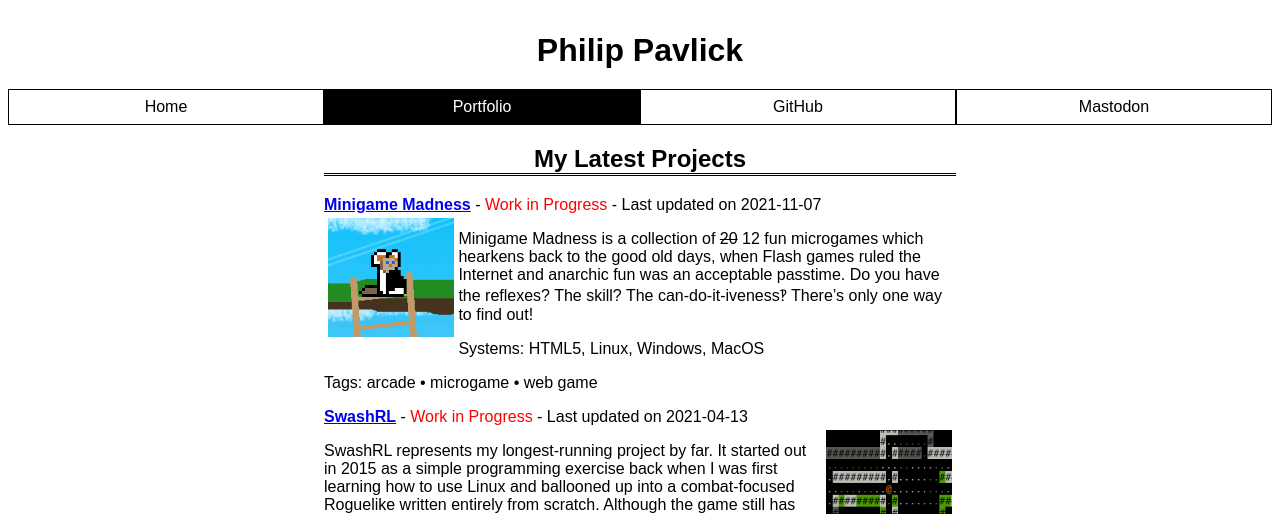
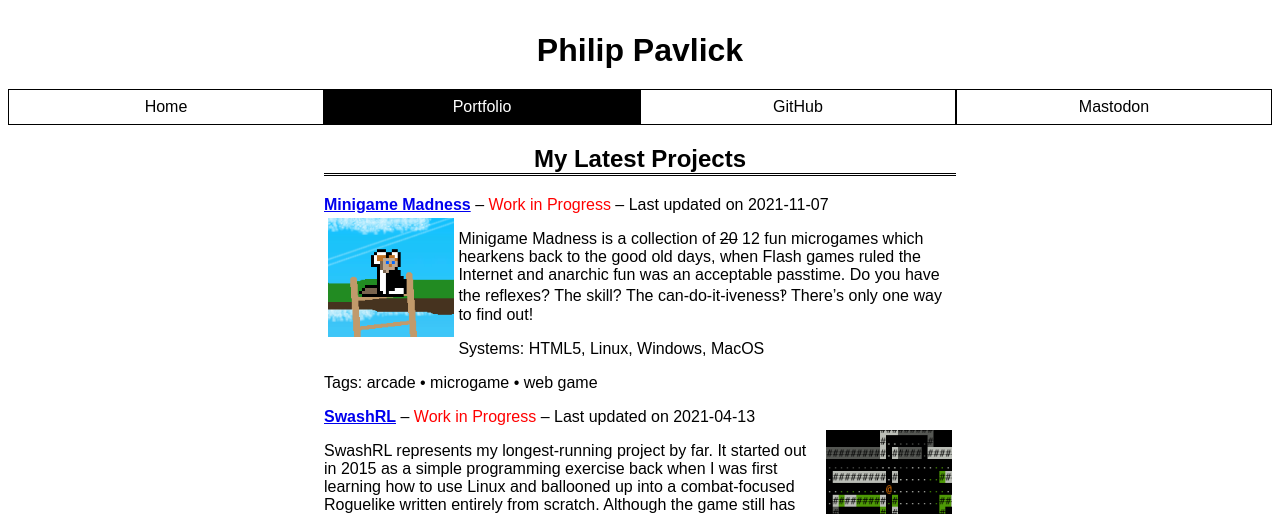
Before and after one commit to swashdev/swashdev.github.io, a Jekyll site: the page built from projects.html, in a window 1280 px wide. Shown: the top 514 px of the page. Built offline with Jekyll 4.4.1, drawn with Linux system fonts in a browser that asks for light colours.

Commit message:
use more en-dashes!

```diff
--- a/projects.html
+++ b/projects.html
@@ -11,9 +11,9 @@ permalink: /projects/
 <div class = "post-preview">
 	<strong><a href = "{{ post.url }}">{{ post.title }}</a></strong>
 	{% if post.tags contains "wip" %}
-	- <span style = "color: red;">Work in Progress</span>
+	&ndash; <span style = "color: red;">Work in Progress</span>
 	{% endif %}
-        - Last updated on {{ post.date | date: "%Y-%m-%d" }}
+    &ndash; Last updated on {{ post.date | date: "%Y-%m-%d" }}
 </div>
 
 {% if post.thumbnail %}
```
